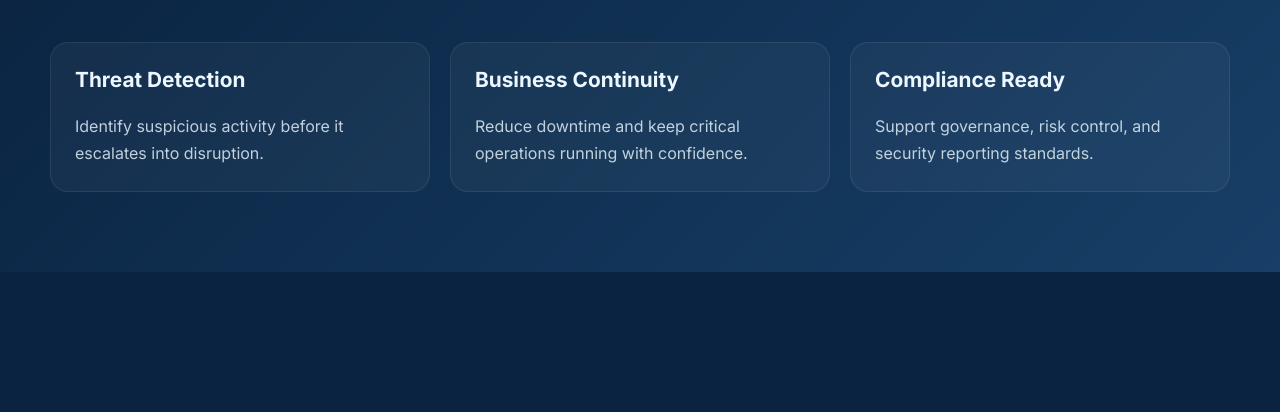
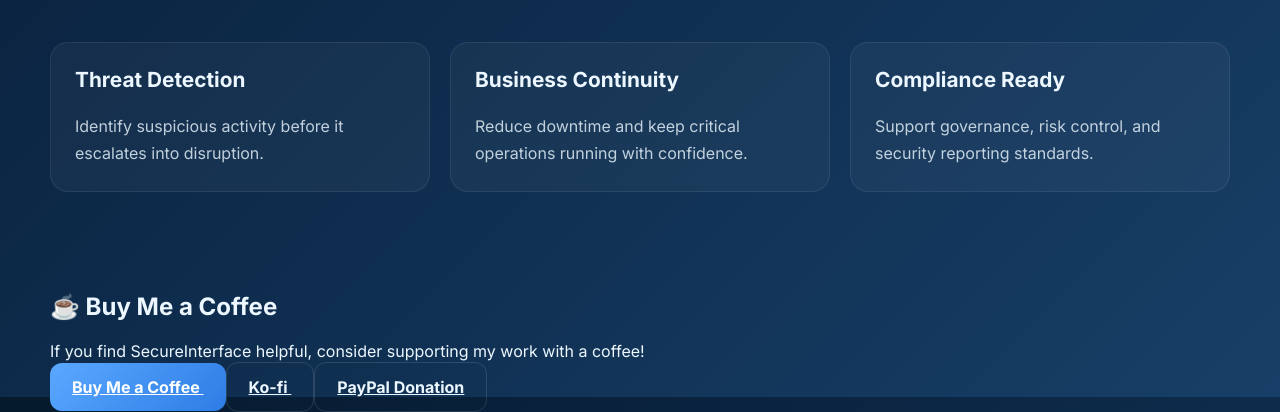
Before and after one commit to theideamatser-code/facesecuremet, a Flask app: page / in a window 1280 px wide. Shown: the part 826-1238 px from the top of the page. Before the commit the page ends 1098 px from the top, so only its background shows below. Run offline with Flask 3, Linux system fonts and the light colour scheme.

Commit message:
Add "Buy Me a Coffee" support section with donation links

```diff
--- a/templates/index.html
+++ b/templates/index.html
@@ -95,6 +95,24 @@
         <p>Support governance, risk control, and security reporting standards.</p>
       </article>
     </section>
+
+    <section id="support" class="container support-section">
+      <div class="support-card">
+        <h2>☕ Buy Me a Coffee</h2>
+        <p>If you find SecureInterface helpful, consider supporting my work with a coffee!</p>
+        <div class="support-links">
+          <a href="https://buymeacoffee.com/theideamatser" class="support-btn primary-btn" target="_blank" rel="noopener noreferrer">
+            Buy Me a Coffee
+          </a>
+          <a href="https://ko-fi.com/theideamatser" class="support-btn secondary-btn" target="_blank" rel="noopener noreferrer">
+            Ko-fi
+          </a>
+          <a href="https://www.paypal.com/donate?business=YOUR_PAYPAL_ID" class="support-btn secondary-btn" target="_blank" rel="noopener noreferrer">
+            PayPal Donation
+          </a>
+        </div>
+      </div>
+    </section>
   </div>
 
   <script src="{{ url_for('static', filename='script.js') }}"></script>
```
